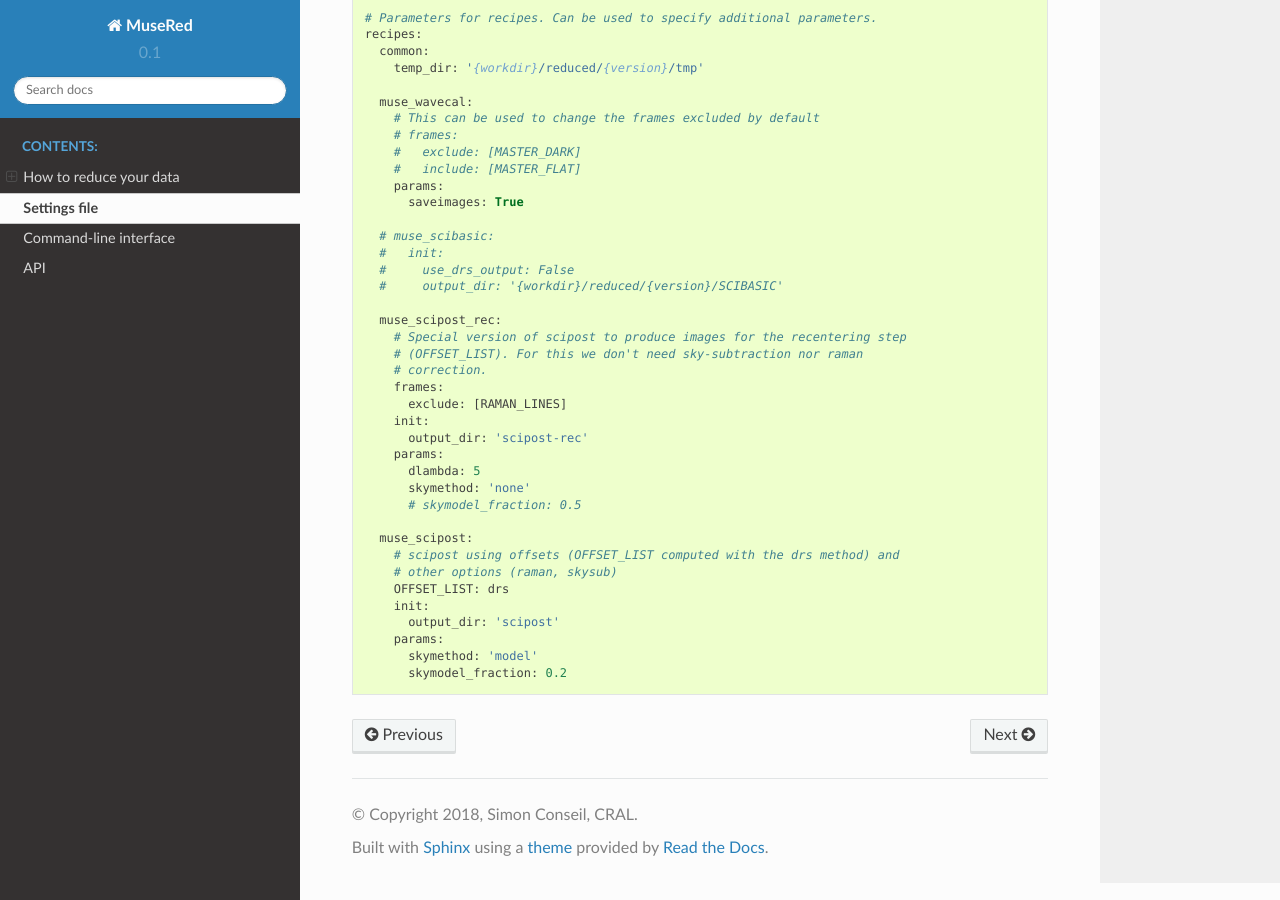
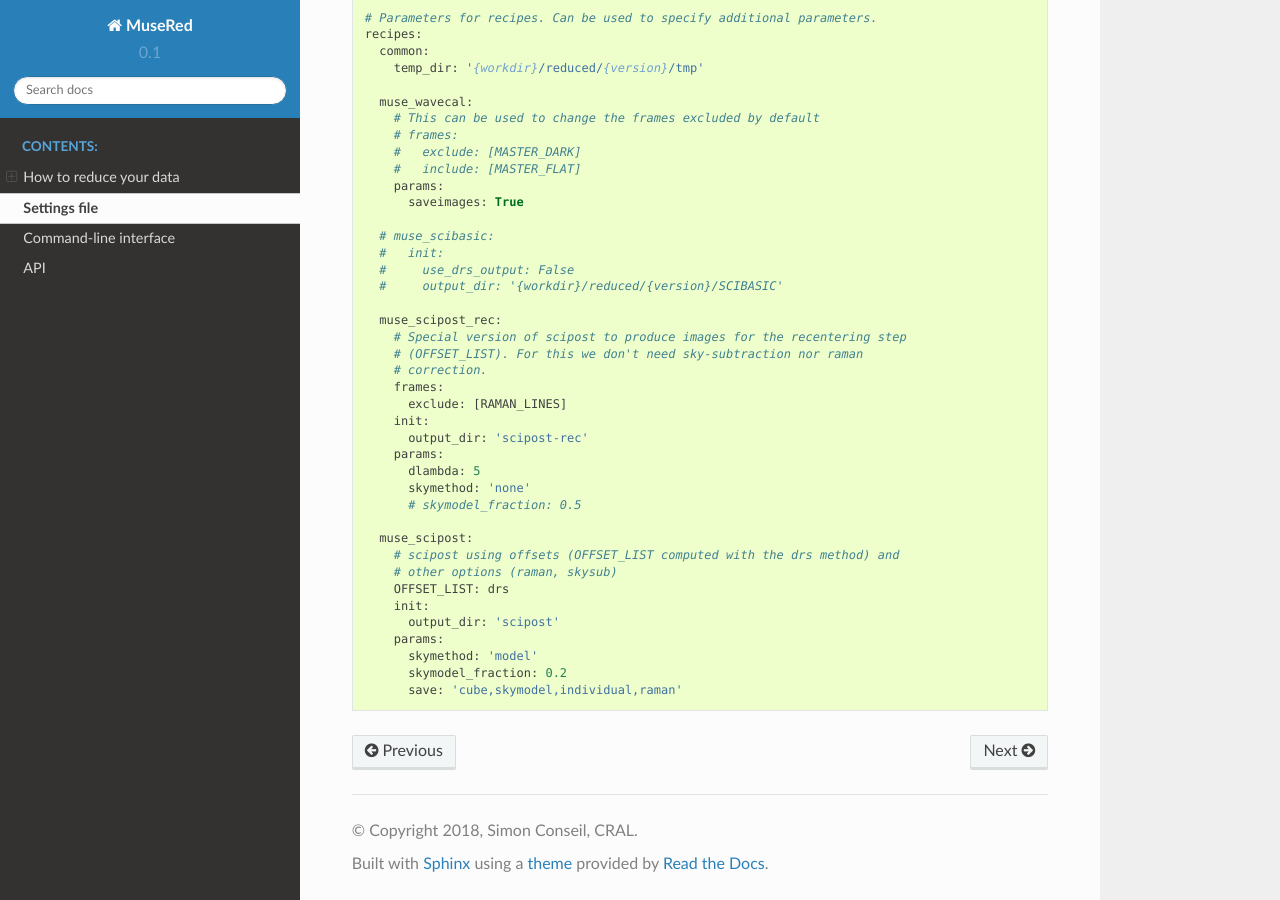
Before and after one commit to musevlt/musered, a Sphinx documentation site: the page built from docs/settings.rst, in a window 1280 px wide and 900 px high, scrolled down 1519 px. Built offline with Sphinx 7.4.7 and the Read the Docs theme 2.0.0, drawn with Linux system fonts in a browser that asks for light colours.

Commit message:
Save reduced pixtable and raman files

```diff
--- a/docs/settings.yml
+++ b/docs/settings.yml
@@ -113,3 +113,4 @@ recipes:
     params:
       skymethod: 'model'
       skymodel_fraction: 0.2
+      save: 'cube,skymodel,individual,raman'
```
